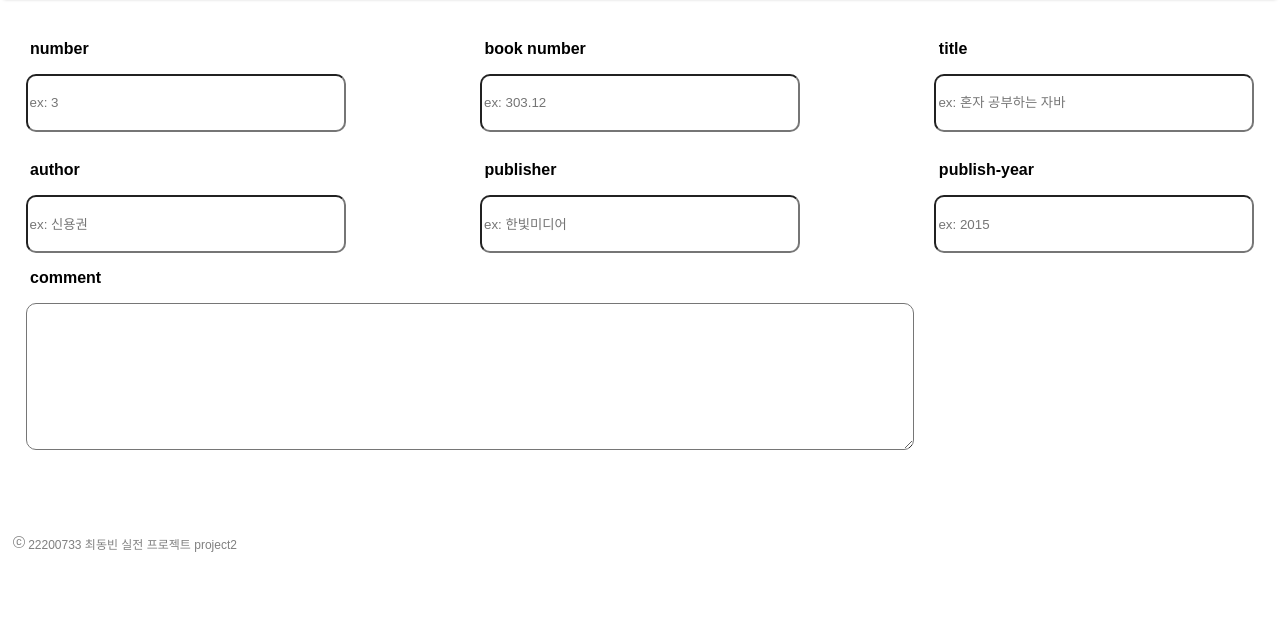
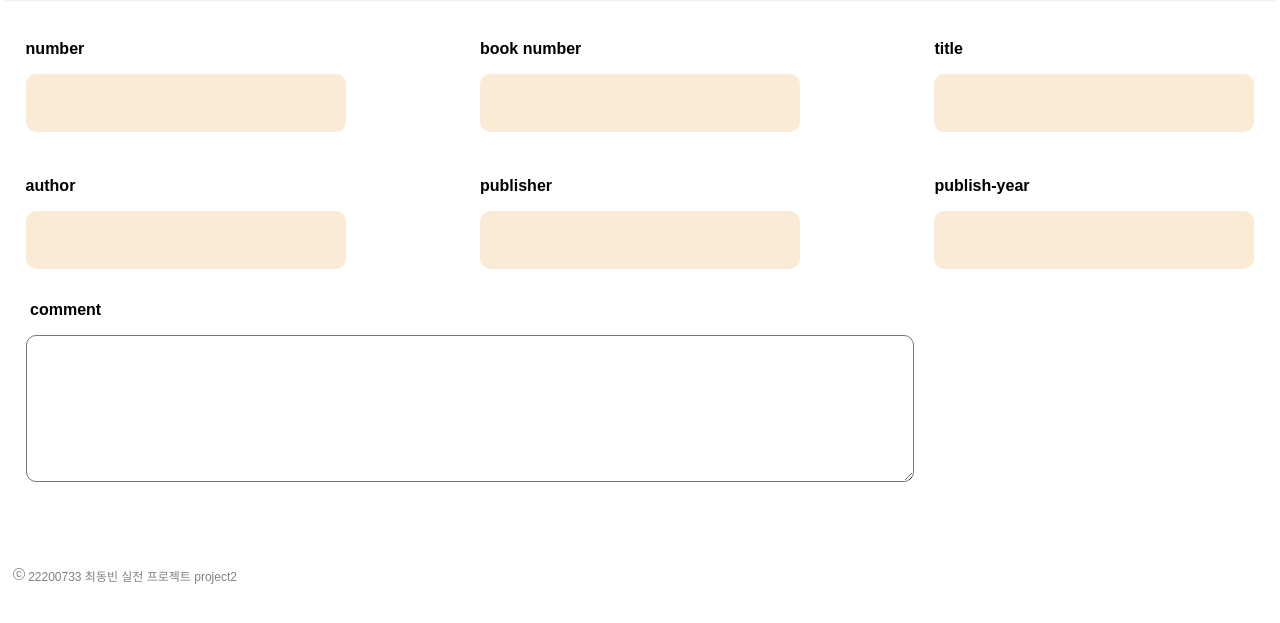
Before and after one commit to EastBean/Project2_Front-end_Development, a plain HTML site: page view.html in a window 1280 px wide. Shown: the part 63-686 px from the top of the page. Drawn offline with Linux system fonts and the light colour scheme.

Commit message:
update viewpage

```diff
--- a/my.css
+++ b/my.css
@@ -264,6 +264,34 @@ body {
     height: calc(100vh*60/820);
 }
 
+.view-content {
+    display: flex;
+    margin-left: 5%;
+}
+
+.view-num,
+.view-booknum,
+.view-title,
+.view-author,
+.view-publisher,
+.view-year {
+    border-radius: 10px;
+    width: calc(100vw*360/1440);
+    height: calc(100vh*60/820);
+    border: none;
+    padding-left: 10px;
+    background-color: antiquewhite;
+}
+
+.view-num:focus,
+.view-booknum:focus,
+.view-title:focus,
+.view-author:focus,
+.view-publisher:focus,
+.view-year:focus {
+    outline: none;
+}
+
 .comment {
     border-radius: 10px;
     width: calc(100vw*1000/1440);
--- a/view.html
+++ b/view.html
@@ -5,7 +5,7 @@
     <meta charset="UTF-8">
     <meta http-equiv="X-UA-Compatible" content="IE=edge">
     <meta name="viewport" content="width=device-width, initial-scale=1.0">
-    <title>MyBookManager-Edit</title>
+    <title>MyBookManager-View</title>
     <link rel="stylesheet" type="text/css" href="my.css" />
 </head>
 
@@ -24,30 +24,30 @@
         </div>
         <div class="first-row">
             <div>
-                <p><b>&nbsp;number</b></p>
-                <input readonly id="number" name="number" class="input-num" type="number" placeholder="ex: 3">
+                <p><b>number</b></p>
+                <p id="number" class="view-num"></p>
             </div>
             <div>
-                <p><b>&nbsp;book number</b></p>
-                <input readonly id="booknumber" name="booknumber" class="input-booknum" type="text" placeholder="ex: 303.12">
+                <p><b>book number</b></p>
+                <p id="booknumber" class="view-booknum"></p>
             </div>
             <div>
-                <p><b>&nbsp;title</b></p>
-                <input readonly id="title" name="title" class="input-title" type="text" placeholder="ex: 혼자 공부하는 자바">
+                <p><b>title</b></p>
+                <p id="title" class="view-title"></p>
             </div>
         </div>
         <div class="second-row">
             <div>
-                <p><b>&nbsp;author</b></p>
-                <input readonly id="author" name="author" class="input-author" type="text" placeholder="ex: 신용권">
+                <p><b>author</b></p>
+                <p id="author" class="view-author"></p>
             </div>
             <div>
-                <p><b>&nbsp;publisher</b></p>
-                <input readonly id="publisher" name="publisher" class="input-publisher" type="text" placeholder="ex: 한빛미디어">
+                <p><b>publisher</b></p>
+                <p id="publisher" class="view-publisher"></p>
             </div>
             <div>
-                <p><b>&nbsp;publish-year</b></p>
-                <input readonly id="year" name="year" class="input-year" type="text" placeholder="ex: 2015">
+                <p><b>publish-year</b></p>
+                <p id="year" class="view-year"></p>
             </div>
         </div>
         <div class="third-row">
@@ -83,12 +83,12 @@
         const publisher = document.getElementById('publisher');
         const year = document.getElementById('year');
 
-        number.value = datas[dataId].number;
-        booknumber.value = datas[dataId].booknumber;
-        title.value = datas[dataId].title;
-        author.value = datas[dataId].author;
-        publisher.value = datas[dataId].publisher;
-        year.value = datas[dataId].year;
+        number.textContent = datas[dataId].number;
+        booknumber.textContent = datas[dataId].booknumber;
+        title.textContent = datas[dataId].title;
+        author.textContent = datas[dataId].author;
+        publisher.textContent = datas[dataId].publisher;
+        year.textContent = datas[dataId].year;
     </script>
 
 </body>
```
